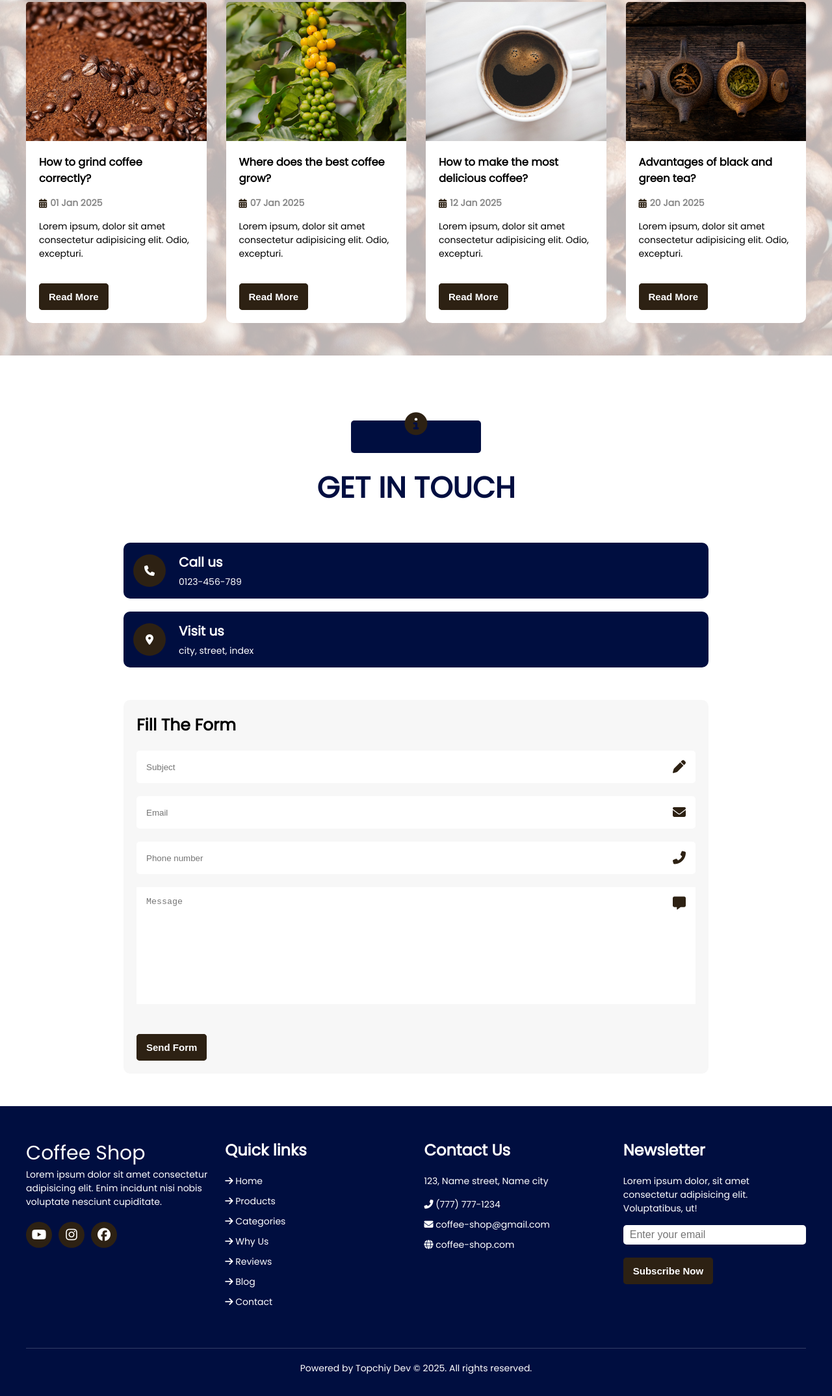
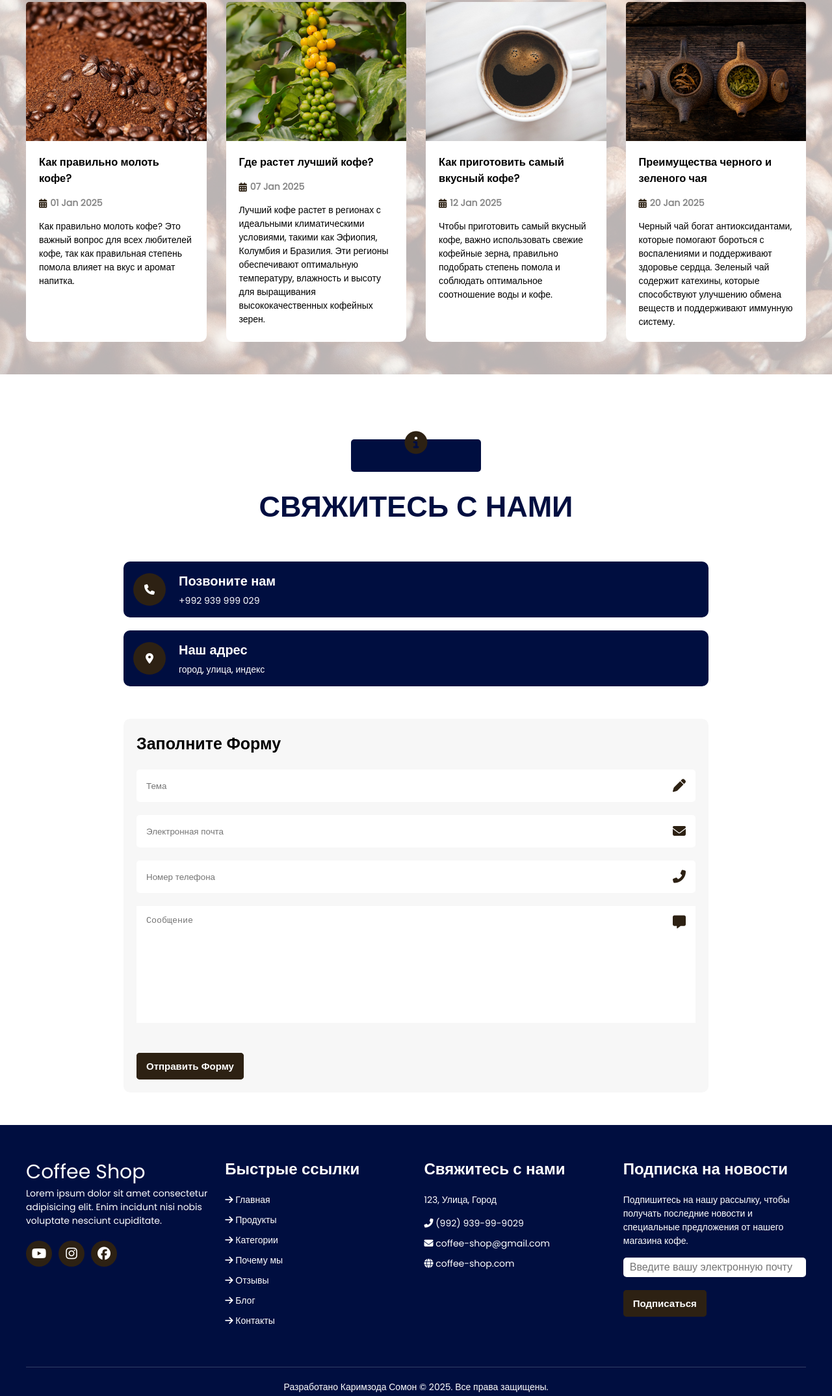
Before and after one commit to Somon1998/Coffee-Shop-Kurgan-Tyube, a website built with Vite: page index.html in a window 1280 px wide. Shown: the part 5378-7526 px from the top of the page at 65% size. Built offline with nearby package versions, Linux system fonts and the light colour scheme; files whose address does not match are found by name.

Commit message:
Coffee-Shop v.2

```diff
--- a/index.html
+++ b/index.html
@@ -588,7 +588,7 @@
           <div class="section-title-icon">
             <i class="fa-solid fa-blog"></i>
           </div>
-          <h3>Our Blog</h3>
+          <h3>Наш Блог</h3>
         </div>
 
         <div class="blog-items">
@@ -597,18 +597,16 @@
               <img src="/img/blog-img-1.jpg" alt="blog-img" />
             </div>
             <div class="blog-item-content">
-              <h3>How to grind coffee correctly?</h3>
+              <h3>Как правильно молоть кофе?</h3>
               <div class="blog-item-date">
                 <i class="fa-solid fa-calendar-days"></i>
                 <h4>01 Jan 2025</h4>
               </div>
               <p>
-                Lorem ipsum, dolor sit amet consectetur adipisicing elit. Odio,
-                excepturi.
+                Как правильно молоть кофе? Это важный вопрос для всех любителей
+                кофе, так как правильная степень помола влияет на вкус и аромат
+                напитка.
               </p>
-              <button class="btn">
-                <span>Read more</span>
-              </button>
             </div>
           </div>
           <div class="blog-item">
@@ -616,18 +614,17 @@
               <img src="/img/blog-img-2.jpg" alt="blog-img" />
             </div>
             <div class="blog-item-content">
-              <h3>Where does the best coffee grow?</h3>
+              <h3>Где растет лучший кофе?</h3>
               <div class="blog-item-date">
                 <i class="fa-solid fa-calendar-days"></i>
                 <h4>07 Jan 2025</h4>
               </div>
               <p>
-                Lorem ipsum, dolor sit amet consectetur adipisicing elit. Odio,
-                excepturi.
+                Лучший кофе растет в регионах с идеальными климатическими
+                условиями, такими как Эфиопия, Колумбия и Бразилия. Эти регионы
+                обеспечивают оптимальную температуру, влажность и высоту для
+                выращивания высококачественных кофейных зерен.
               </p>
-              <button class="btn">
-                <span>Read more</span>
-              </button>
             </div>
           </div>
           <div class="blog-item">
@@ -635,18 +632,16 @@
               <img src="/img/blog-img-3.jpg" alt="blog-img" />
             </div>
             <div class="blog-item-content">
-              <h3>How to make the most delicious coffee?</h3>
+              <h3>Как приготовить самый вкусный кофе?</h3>
               <div class="blog-item-date">
                 <i class="fa-solid fa-calendar-days"></i>
                 <h4>12 Jan 2025</h4>
               </div>
               <p>
-                Lorem ipsum, dolor sit amet consectetur adipisicing elit. Odio,
-                excepturi.
+                Чтобы приготовить самый вкусный кофе, важно использовать свежие
+                кофейные зерна, правильно подобрать степень помола и соблюдать
+                оптимальное соотношение воды и кофе.
               </p>
-              <button class="btn">
-                <span>Read more</span>
-              </button>
             </div>
           </div>
           <div class="blog-item">
@@ -654,18 +649,17 @@
               <img src="/img/blog-img-4.jpg" alt="blog-img" />
             </div>
             <div class="blog-item-content">
-              <h3>Advantages of black and green tea?</h3>
+              <h3>Преимущества черного и зеленого чая</h3>
               <div class="blog-item-date">
                 <i class="fa-solid fa-calendar-days"></i>
                 <h4>20 Jan 2025</h4>
               </div>
               <p>
-                Lorem ipsum, dolor sit amet consectetur adipisicing elit. Odio,
-                excepturi.
+                Черный чай богат антиоксидантами, которые помогают бороться с
+                воспалениями и поддерживают здоровье сердца. Зеленый чай
+                содержит катехины, которые способствуют улучшению обмена веществ
+                и поддерживают иммунную систему.
               </p>
-              <button class="btn">
-                <span>Read more</span>
-              </button>
             </div>
           </div>
         </div>
@@ -682,7 +676,7 @@
           <div class="section-title-icon">
             <i class="fa-solid fa-circle-info"></i>
           </div>
-          <h3>Get in Touch</h3>
+          <h3>Свяжитесь с нами</h3>
         </div>
 
         <div class="contact-info">
@@ -692,8 +686,8 @@
                 <i class="fa-solid fa-phone"></i>
               </div>
               <div class="contact-info-content">
-                <h4>Call us</h4>
-                <span>0123-456-789</span>
+                <h4>Позвоните нам</h4>
+                <span>+992 939 999 029</span>
               </div>
             </div>
             <div class="contact-info-row">
@@ -701,19 +695,19 @@
                 <i class="fa-solid fa-location-dot"></i>
               </div>
               <div class="contact-info-content">
-                <h4>Visit us</h4>
-                <span>city, street, index</span>
+                <h4>Наш адрес</h4>
+                <span>город, улица, индекс</span>
               </div>
             </div>
           </div>
 
           <form action="" class="contact-form">
-            <h3>Fill the Form</h3>
+            <h3>Заполните форму</h3>
             <div class="contact-row">
               <input
                 type="text"
                 name="subject"
-                placeholder="Subject"
+                placeholder="Тема"
                 required
                 autocomplete="off"
               />
@@ -723,7 +717,7 @@
               <input
                 type="email"
                 name="email"
-                placeholder="Email"
+                placeholder="Электронная почта"
                 required
                 autocomplete="off"
               />
@@ -733,7 +727,7 @@
               <input
                 type="tel"
                 name="phone-number"
-                placeholder="Phone number"
+                placeholder="Номер телефона"
                 required
                 autocomplete="off"
               />
@@ -742,7 +736,7 @@
             <div class="contact-row contact-row-icon">
               <textarea
                 name="message"
-                placeholder="Message"
+                placeholder="Сообщение"
                 cols="30"
                 rows="10"
                 required
@@ -750,7 +744,7 @@
               <i class="fa-solid fa-message"></i>
             </div>
             <button type="submit" class="btn">
-              <span>Send Form</span>
+              <span>Отправить форму</span>
             </button>
           </form>
         </div>
@@ -779,58 +773,59 @@
             </div>
           </div>
           <div class="col">
-            <h3>Quick links</h3>
+            <h3>Быстрые ссылки</h3>
             <ul class="links">
               <li>
                 <a href="#home"
-                  ><i class="fa-solid fa-arrow-right"></i> <span>Home</span></a
+                  ><i class="fa-solid fa-arrow-right"></i>
+                  <span>Главная</span></a
                 >
               </li>
               <li>
                 <a href="#products"
                   ><i class="fa-solid fa-arrow-right"></i>
-                  <span>Products</span></a
+                  <span>Продукты</span></a
                 >
               </li>
               <li>
                 <a href="#categories"
                   ><i class="fa-solid fa-arrow-right"></i>
-                  <span>Categories</span></a
+                  <span>Категории</span></a
                 >
               </li>
               <li>
                 <a href="#why_us"
                   ><i class="fa-solid fa-arrow-right"></i>
-                  <span>Why Us</span></a
+                  <span>Почему мы</span></a
                 >
               </li>
               <li>
                 <a href="#reviews"
                   ><i class="fa-solid fa-arrow-right"></i>
-                  <span>Reviews</span></a
+                  <span>Отзывы</span></a
                 >
               </li>
               <li>
                 <a href="#blog"
-                  ><i class="fa-solid fa-arrow-right"></i> <span>Blog</span></a
+                  ><i class="fa-solid fa-arrow-right"></i> <span>Блог</span></a
                 >
               </li>
               <li>
                 <a href="#contact"
                   ><i class="fa-solid fa-arrow-right"></i>
-                  <span>Contact</span></a
+                  <span>Контакты</span></a
                 >
               </li>
             </ul>
           </div>
           <div class="col">
-            <h3>Contact Us</h3>
-            <p>123, Name street, Name city</p>
+            <h3>Свяжитесь с нами</h3>
+            <p>123, Улица, Город</p>
             <ul class="links">
               <li>
                 <a href="#"
                   ><i class="fa-solid fa-phone-flip"></i>
-                  <span>(777) 777-1234</span></a
+                  <span>(992) 939-99-9029</span></a
                 >
               </li>
               <li>
@@ -848,28 +843,28 @@
             </ul>
           </div>
           <div class="col">
-            <h3>Newsletter</h3>
+            <h3>Подписка на новости</h3>
             <p>
-              Lorem ipsum dolor, sit amet consectetur adipisicing elit.
-              Voluptatibus, ut!
+              Подпишитесь на нашу рассылку, чтобы получать последние новости и
+              специальные предложения от нашего магазина кофе.
             </p>
             <form action="">
               <input
                 type="email"
                 name="email"
-                placeholder="Enter your email"
+                placeholder="Введите вашу электронную почту"
                 required
                 autocomplete="off"
               />
               <button class="btn">
-                <span>Subscribe Now</span>
+                <span>Подписаться</span>
               </button>
             </form>
           </div>
         </div>
 
         <div class="copyright">
-          <p>Powered by Topchiy Dev &copy; 2025. All rights reserved.</p>
+          <p>Разработано Каримзода Сомон &copy; 2025. Все права защищены.</p>
         </div>
       </div>
     </footer>
```
